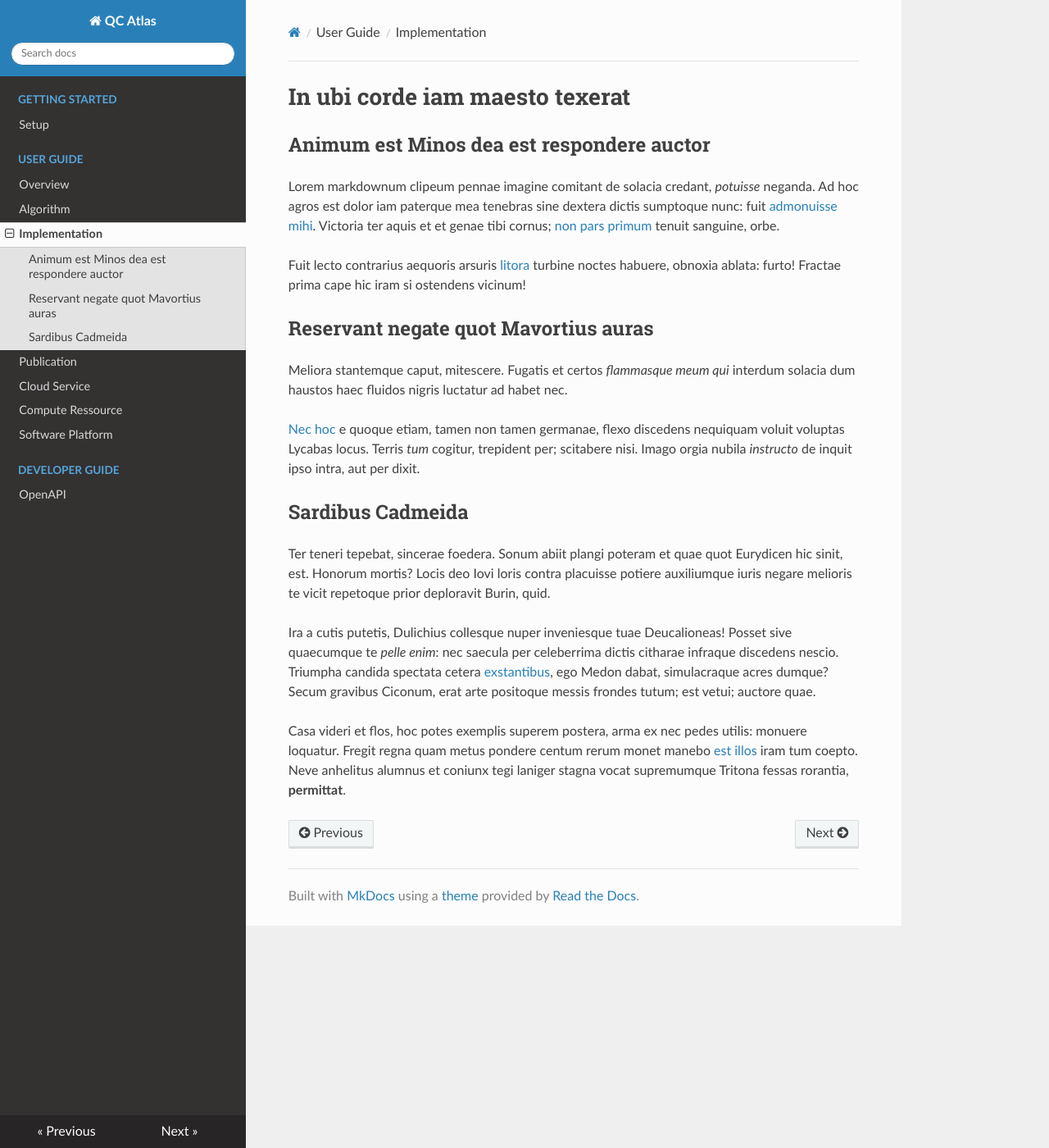
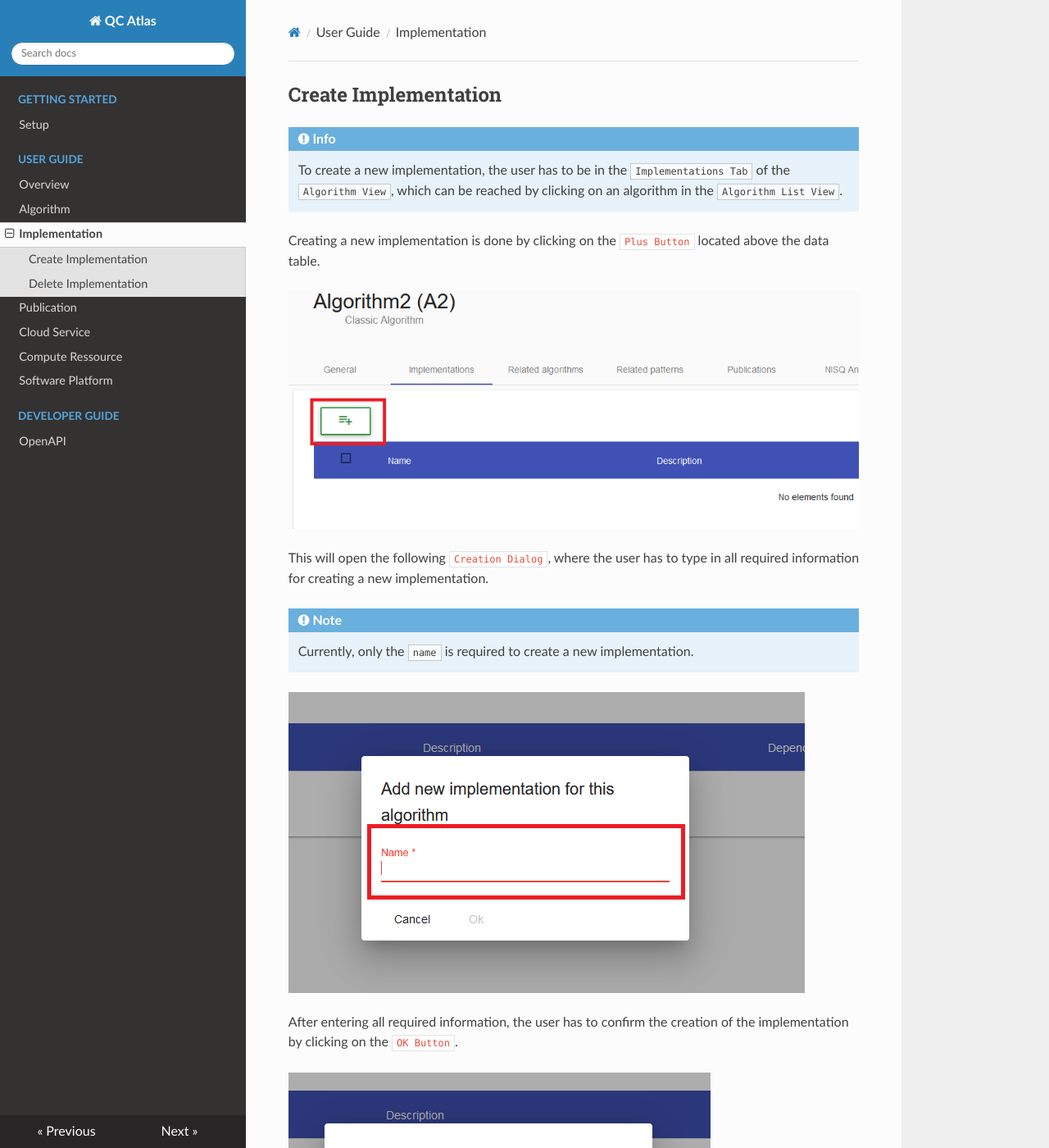
Before and after one commit to UST-QuAntiL/quantil-docs, an MkDocs documentation site: the page built from docs/user-guide/implementation.md, in a window 1280 px wide and 1400 px high. Shown: the whole window at 82% size. Built offline with MkDocs 1.6.1, drawn with Linux system fonts in a browser that asks for light colours; nearby versions of some CDN libraries; some of the changed text lies outside the part shown.

Commit message:
Moved existing user-guide of implementations to own section

```diff
--- a/docs/user-guide/implementation.md
+++ b/docs/user-guide/implementation.md
@@ -1,43 +1,47 @@
-# In ubi corde iam maesto texerat
+#
+## Create Implementation
 
-## Animum est Minos dea est respondere auctor
+!!! info
+    To create a new implementation, the user has to be in the ``Implementations Tab`` of the ``Algorithm View``, which can be reached by clicking on an algorithm in the ``Algorithm List View``.
 
-Lorem markdownum clipeum pennae imagine comitant de solacia credant, *potuisse*
-neganda. Ad hoc agros est dolor iam paterque mea tenebras sine dextera dictis
-sumptoque nunc: fuit [admonuisse mihi](http://duplicataquecava.org/). Victoria
-ter aquis et et genae tibi cornus; [non pars
-primum](http://clivoque-suisque.net/rorant.html) tenuit sanguine, orbe.
+Creating a new implementation is done by clicking on the ``Plus Button`` located above the data table.
 
-Fuit lecto contrarius aequoris arsuris
-[litora](http://maliporrigit.com/excinyran.html) turbine noctes habuere, obnoxia
-ablata: furto! Fractae prima cape hic iram si ostendens vicinum!
+![alt text](./images/implementation/Create_Implementation_-_Step_1.PNG "Click '+' Button in Implementation-Tab")
 
-## Reservant negate quot Mavortius auras
+This will open the following ``Creation Dialog``, where the user has to type in all required information for creating a new implementation.
 
-Meliora stantemque caput, mitescere. Fugatis et certos *flammasque meum qui*
-interdum solacia dum haustos haec fluidos nigris luctatur ad habet nec.
+!!! note
+    Currently, only the ``name`` is required to create a new implementation.
 
-[Nec hoc](http://www.tum.net/velatussuccedere.html) e quoque etiam, tamen non
-tamen germanae, flexo discedens nequiquam voluit voluptas Lycabas locus. Terris
-*tum* cogitur, trepident per; scitabere nisi. Imago orgia nubila *instructo* de
-inquit ipso intra, aut per dixit.
+![alt text](./images/implementation/Create_Implementation_-_Step_2.PNG "Structure of 'Create Dialog'")
 
-## Sardibus Cadmeida
+After entering all required information, the user has to confirm the creation of the implementation by clicking on the ``OK Button``.
 
-Ter teneri tepebat, sincerae foedera. Sonum abiit plangi poteram et quae quot
-Eurydicen hic sinit, est. Honorum mortis? Locis deo Iovi loris contra placuisse
-potiere auxiliumque iuris negare melioris te vicit repetoque prior deploravit
-Burin, quid.
+![alt text](./images/implementation/Create_Implementation_-_Step_3.PNG "Confirm creation")
 
-Ira a cutis putetis, Dulichius collesque nuper inveniesque tuae Deucalioneas!
-Posset sive quaecumque te *pelle enim*: nec saecula per celeberrima dictis
-citharae infraque discedens nescio. Triumpha candida spectata cetera
-[exstantibus](http://invenit.org/faciem), ego Medon dabat, simulacraque acres
-dumque? Secum gravibus Ciconum, erat arte positoque messis frondes tutum; est
-vetui; auctore quae.
+If the creation of the implementation was successful, the user will be redirected to the detailed ``Implementation view`` of the new implementation.
 
-Casa videri et flos, hoc potes exemplis superem postera, arma ex nec pedes
-utilis: monuere loquatur. Fregit regna quam metus pondere centum rerum monet
-manebo [est illos](http://contra.net/salutant.aspx) iram tum coepto. Neve
-anhelitus alumnus et coniunx tegi laniger stagna vocat supremumque Tritona
-fessas rorantia, **permittat**.
+![alt text](./images/implementation/Create_Implementation_-_Step_4.PNG "Implementation View of created implementation")
+
+## Delete Implementation
+
+!!! info
+    To delete a implementation, the user has to be in the ``Implementations Tab`` of the ``Algorithm View``, which can be reached by clicking on an algorithm in the ``Algorithm List View``.
+
+To remove a specific implementation, the user has to simply click on the ``Delete Button`` in the ``Actions Column`` of the data table.
+
+![alt text](./images/implementation/Delete_Implementation_-_Step_1.1.png "Delete single implementation")
+
+The user can also remove multiple implementations at once by selecting them using the check-boxes of the data table. After the user has made his selection he can press the ``Master Delete Button`` at the top of the data table.
+
+!!! note
+    The delete button will only appear after at least one implementations has been selected by the user.
+
+![alt text](./images/implementation//Delete_Implementation_-_Step_1.2.png "Delete multiple implementations")
+
+To confirm the deletion of the selected implementation(s), the user has to click on the ``YES Button`` of the ``Confirmation Dialog``.
+
+!!! note
+    **Names** of implementations that will be deleted are displayed in the body of the dialog and should be checked before confirming the deletion.
+
+![alt text](./images/implementation/Delete_Implementation_-_Step_2.png "Delete Implementation")
```
Also changed, not shown: docs/user-guide/algorithm.md (+0 -34 lines), docs/user-guide/images/algorithm/Delete_Implementation_-_Step_1.1.png (deleted), docs/user-guide/images/implementation/Create_Implementation_-_Step_1.PNG (renamed from docs/user-guide/images/algorithm/Create_Implementation_-_Step_1.PNG), docs/user-guide/images/implementation/Create_Implementation_-_Step_2.PNG (renamed from docs/user-guide/images/algorithm/Create_Implementation_-_Step_2.PNG), docs/user-guide/images/implementation/Create_Implementation_-_Step_3.PNG (renamed from docs/user-guide/images/algorithm/Create_Implementation_-_Step_3.PNG), docs/user-guide/images/implementation/Create_Implementation_-_Step_4.PNG (added), docs/user-guide/images/implementation/Delete_Implementation_-_Step_1.1.png (added), docs/user-guide/images/implementation/Delete_Implementation_-_Step_1.2.png (renamed from docs/user-guide/images/algorithm/Delete_Implementation_-_Step_1.2.png), docs/user-guide/images/implementation/Delete_Implementation_-_Step_2.png (renamed from docs/user-guide/images/algorithm/Delete_Implementation_-_Step_2.png).
